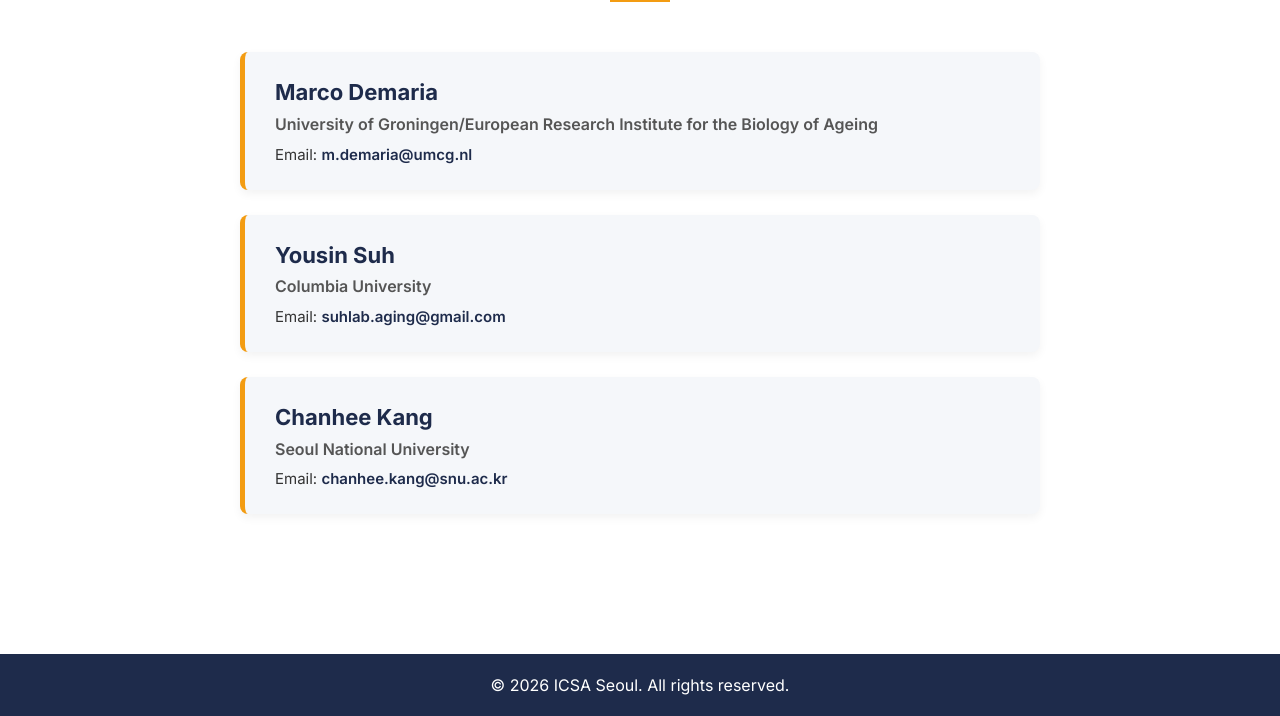
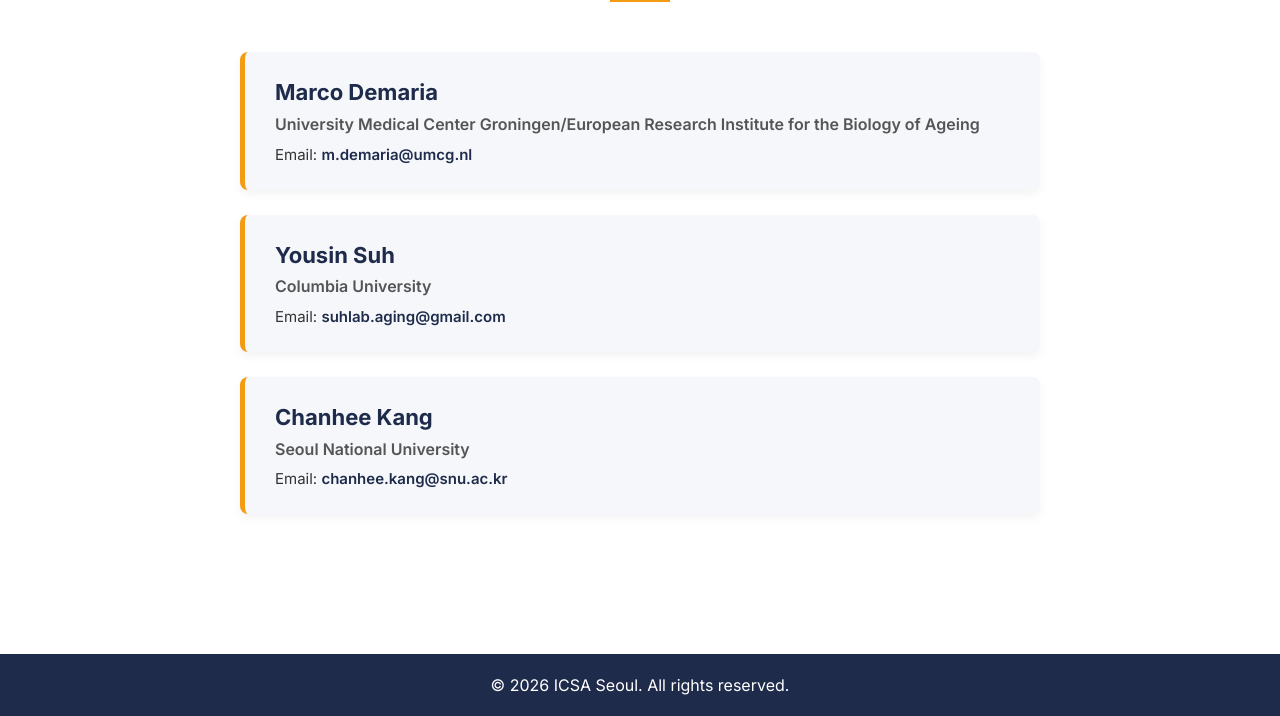
Before and after one commit to icsa-seoul-2026/icsa-seoul-2026.github.io, a plain HTML site: page organizer.html in a window 1280 px wide. Shown: the part 204-920 px from the top of the page. Drawn offline with Linux system fonts and the light colour scheme.

Commit message:
version2.3

```diff
--- a/organizer.html
+++ b/organizer.html
@@ -89,7 +89,8 @@
             <div class="organizer-list">
                 <div class="organizer-card">
                     <div class="organizer-name">Marco Demaria</div>
-                    <div class="organizer-institute">University of Groningen/European Research Institute for the Biology
+                    <div class="organizer-institute">University Medical Center Groningen/European Research Institute for
+                        the Biology
                         of Ageing</div>
                     <div class="organizer-email">Email: <a href="mailto:m.demaria@umcg.nl">m.demaria@umcg.nl</a></div>
                 </div>
```
